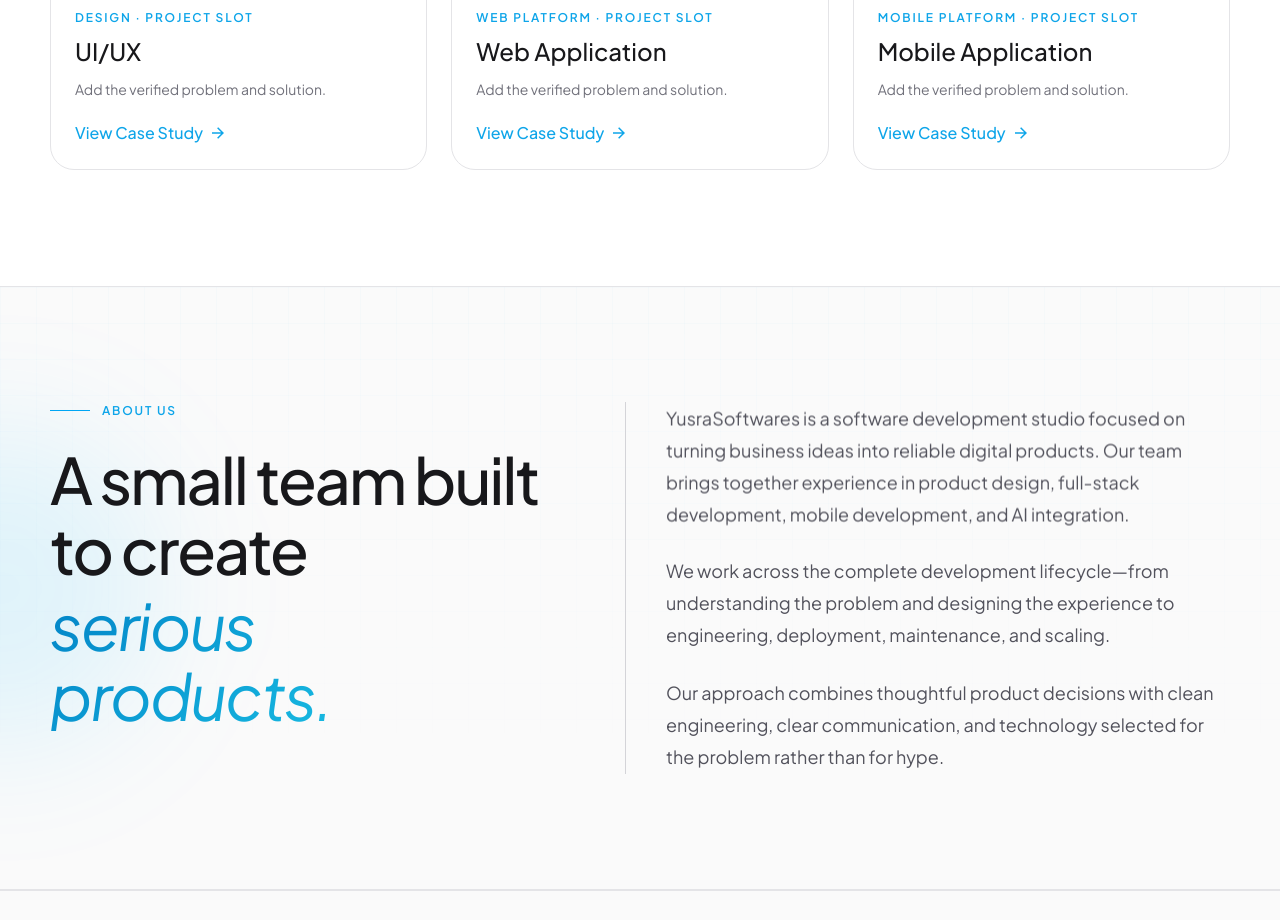
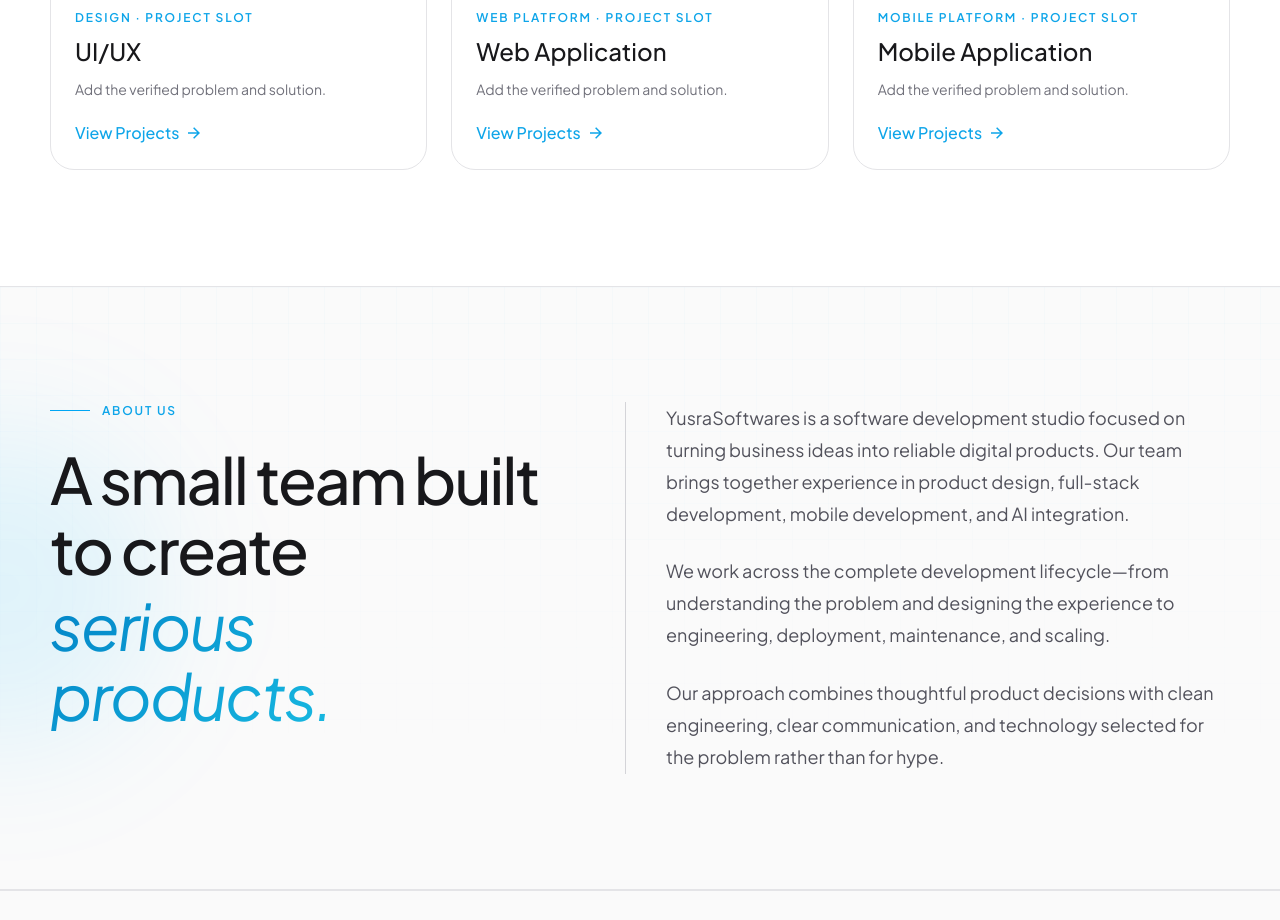
Before and after one commit to kugelblitz84/YousraSoftwares-Portfolio, a Next.js app: page / in a window 1280 px wide. Shown: the part 3440-4360 px from the top of the page. Built offline with nearby package versions, Linux system fonts and the light colour scheme; a web font is replaced by a local one.

Commit message:
works card edited

```diff
--- a/src/features/organizations/home-page-sections.tsx
+++ b/src/features/organizations/home-page-sections.tsx
@@ -383,7 +383,7 @@
                 href="/case-study"
                 className="mt-6 inline-flex items-center gap-1.5 font-medium text-accent"
               >
-                <TextHoverRoll text="View Case Study" />
+                <TextHoverRoll text="View Projects" />
                 <RiArrowRightLine
                   className="shrink-0 transition-transform duration-300 group-hover:translate-x-1"
                   size={18}
@@ -554,7 +554,10 @@
 }
 export function ContactSection() {
   return (
-    <section id="contact" className="section-pad bg-zinc-50 text-zinc-900 dark:bg-zinc-950 dark:text-white">
+    <section
+      id="contact"
+      className="section-pad bg-zinc-50 text-zinc-900 dark:bg-zinc-950 dark:text-white"
+    >
       <div className="shell grid gap-12 lg:grid-cols-[.8fr_1.2fr]">
         <div>
           <p className="eyebrow">Start a project</p>
```
